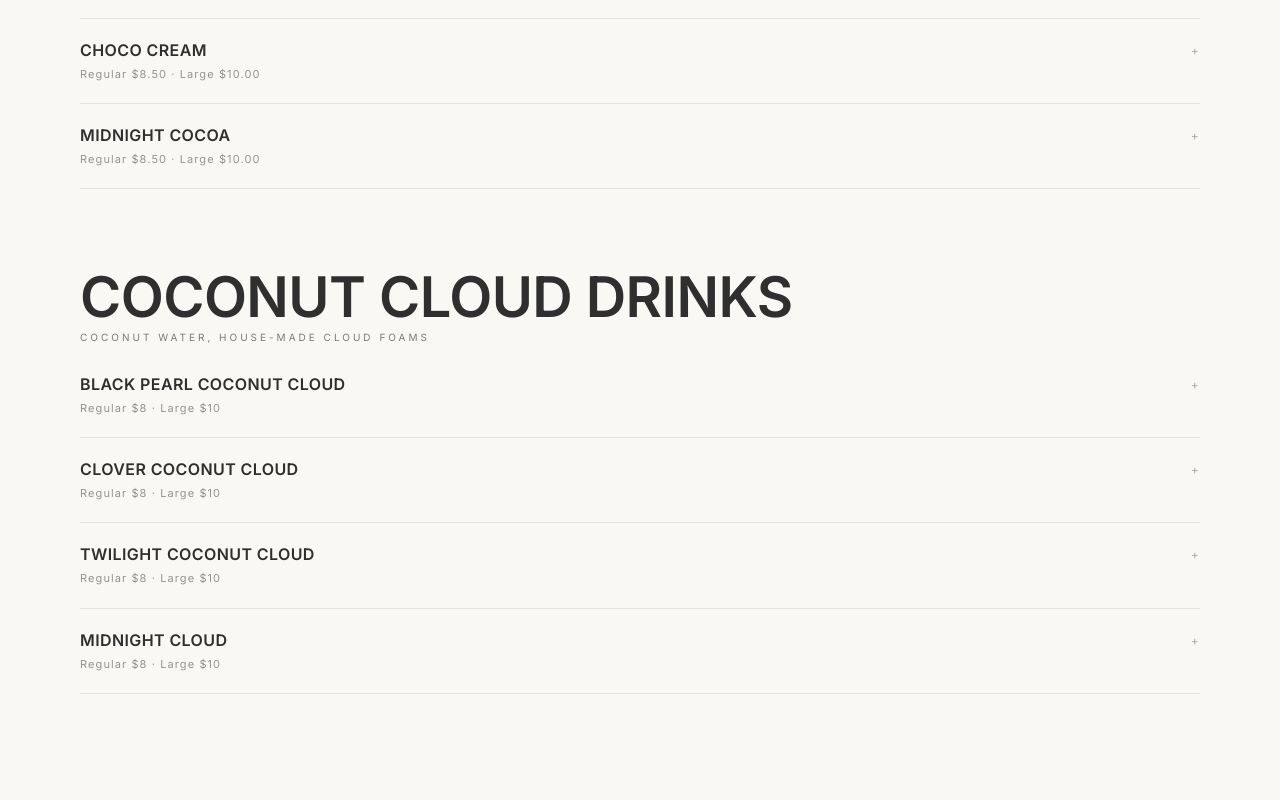
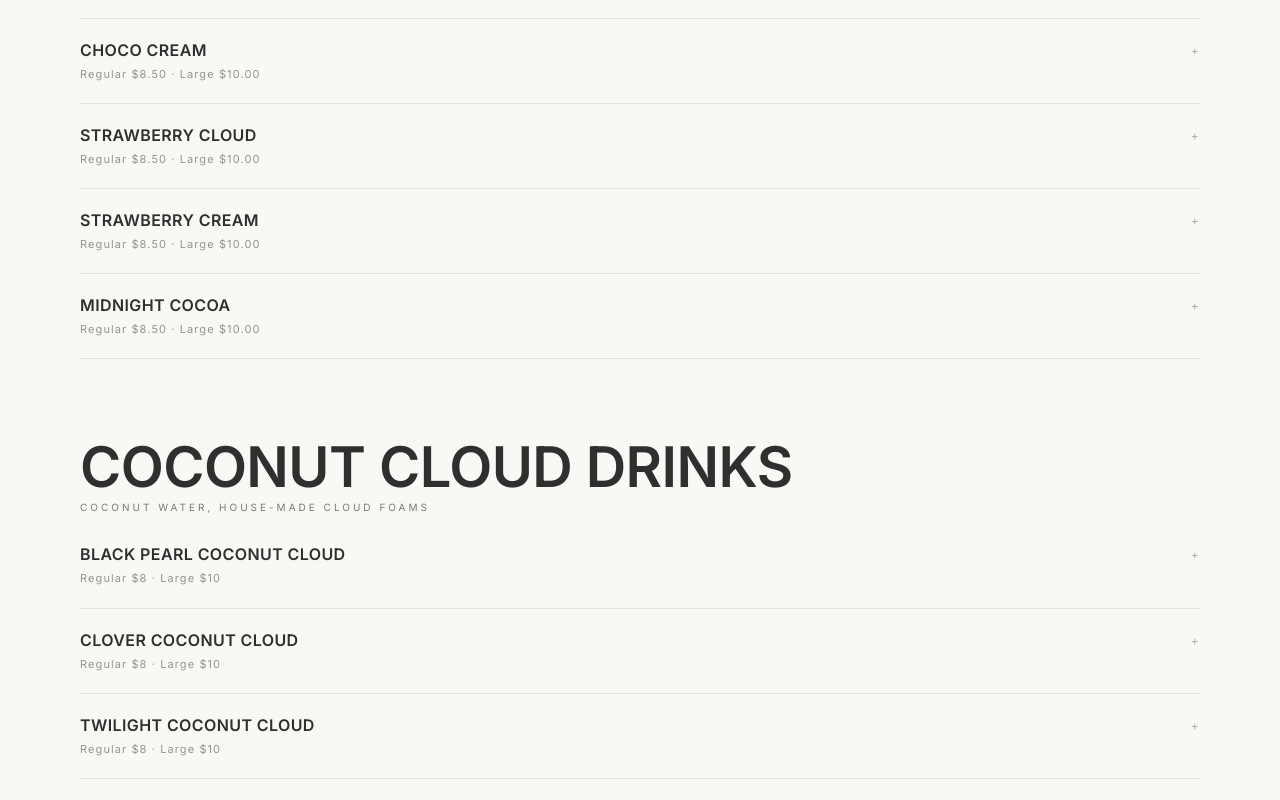
Before and after one commit to shaygail/stllhaus, a Next.js app: page /gallery in a window 1280 px wide. Shown: the part 2360-3160 px from the top of the page. Built offline with nearby package versions, Linux system fonts and the light colour scheme.

Commit message:
Menu: Midnight Coconut Cloud; cream add-ons; Strawberry Cloud/Cream non-coffee
Made-with: Cursor

```diff
--- a/app/gallery/page.tsx
+++ b/app/gallery/page.tsx
@@ -52,11 +52,12 @@ function formatSyrupPriceLabel(amount: number): string {
   return ` +$${amount.toFixed(2)}`;
 }
 
-/** Cold foam add-ons (Matcha, Cold Brew, Coffee Series, Coconut Cloud). */
+/** Cream / cold foam add-ons (Matcha, Cold Brew, Coffee Series, Coconut Cloud). */
 const COLD_FOAMS = [
   "Sea Salt",
-  "Maple Cloud",
-  "Matcha Cloud",
+  "Maple Cream",
+  "Matcha Cream",
+  "Strawberry Cream",
   "Ube Cream",
   "Vanilla Sweet Cream",
   "Black Pearl",
@@ -64,8 +65,9 @@ const COLD_FOAMS = [
 
 const COLD_FOAM_SURCHARGE_USD: Record<string, number> = {
   "Sea Salt": 1,
-  "Maple Cloud": 1,
-  "Matcha Cloud": 2,
+  "Maple Cream": 1,
+  "Matcha Cream": 2,
+  "Strawberry Cream": 1,
   "Ube Cream": 2,
   "Vanilla Sweet Cream": 1,
   "Black Pearl": 1,
@@ -86,6 +88,12 @@ function getDairyCreamBaseNote(itemName: string): string | null {
   }
   if (name.includes("choco cream")) {
     return "Chocolate cream top. Contains dairy.";
+  }
+  if (name.includes("strawberry cream") && !name.includes("coconut")) {
+    return "Strawberry cream top. Contains dairy.";
+  }
+  if (name.includes("strawberry cloud") && !name.includes("coconut") && !name.includes("matcha")) {
+    return "Strawberry cloud foam top. Contains dairy.";
   }
   const isCloudDrink = name.includes("cloud");
   const isUbeCreamDrink = name.includes("ube cream");
@@ -156,6 +164,24 @@ const nonCoffeeItems: MenuItemData[] = [
     hideAddOns: true,
   },
   {
+    name: "Strawberry Cloud",
+    description:
+      "Strawberry cloud foam top with your choice of milk. Oat or whole at menu price; almond or soy +$1. Syrups not included.",
+    image: "",
+    sizes: [{ label: "G", price: "$8.50" }, { label: "V", price: "$10.00" }],
+    temperatureOptionsOverride: ["Hot", "Iced"],
+    hideAddOns: true,
+  },
+  {
+    name: "Strawberry Cream",
+    description:
+      "Strawberry cream top with your choice of milk. Oat or whole at menu price; almond or soy +$1. Syrups not included.",
+    image: "",
+    sizes: [{ label: "G", price: "$8.50" }, { label: "V", price: "$10.00" }],
+    temperatureOptionsOverride: ["Hot", "Iced"],
+    hideAddOns: true,
+  },
+  {
     name: "Midnight Cocoa",
     description: "Classic cocoa — served hot or iced. Oat or whole at menu price; almond or soy +$1.",
     image: "",
@@ -170,7 +196,7 @@ const cloudItems: MenuItemData[] = [
   { name: "Clover Coconut Cloud",      description: "Refreshing coconut water and premium Kyoto Thea matcha powder cloud foam.", image: "", sizes: [{ label: "G", price: "$8" }, { label: "V", price: "$10" }] },
   { name: "Twilight Coconut Cloud",    description: "Refreshing coconut water and homemade ube cloud foam.", image: "", sizes: [{ label: "G", price: "$8" }, { label: "V", price: "$10" }] },
   {
-    name: "Midnight Cloud",
+    name: "Midnight Coconut Cloud",
     description: "Refreshing coconut water with chocolate cream cloud foam.",
     image: "",
     sizes: [{ label: "G", price: "$8" }, { label: "V", price: "$10" }],
```
